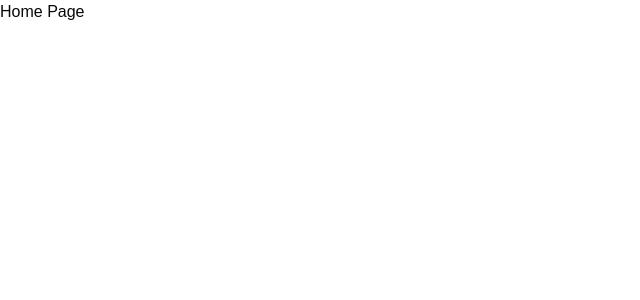
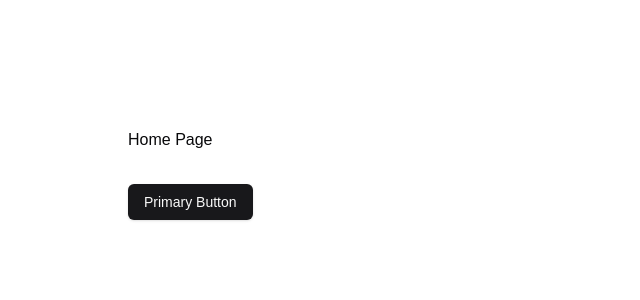
Before and after one commit to zahidshowrav/next-admin, a Next.js app: page / in a window 1280 px wide. Shown: the top 300 px of the page, without its empty margins (0-640 px from the left). Built offline with nearby package versions, Linux system fonts and the light colour scheme.

Commit message:
1. Added Shadcn button compontent and 2. Updated components.json and tsconfig.json files

```diff
--- a/package.json
+++ b/package.json
@@ -14,6 +14,7 @@
 		"prepare": "husky"
 	},
 	"dependencies": {
+		"@radix-ui/react-slot": "^1.1.0",
 		"class-variance-authority": "^0.7.1",
 		"clsx": "^2.1.1",
 		"lucide-react": "^0.462.0",
--- a/src/app/page.tsx
+++ b/src/app/page.tsx
@@ -1,4 +1,8 @@
+'use client';
+
 import { useEffect } from 'react';
+
+import { Button } from '@ui/button';
 
 const Home = () => {
 	const hello = (text: string) => {
@@ -13,7 +17,14 @@
 		hello('John Doe');
 	}, []);
 
-	return <div>Home Page</div>;
+	return (
+		<div className="p-32">
+			<h1>Home Page</h1>
+			<div className="mt-8">
+				<Button>Primary Button</Button>
+			</div>
+		</div>
+	);
 };
 
 export default Home;
--- /dev/null
+++ b/src/components/ui/button.tsx
@@ -0,0 +1,57 @@
+import * as React from 'react';
+import { Slot } from '@radix-ui/react-slot';
+import { cva, type VariantProps } from 'class-variance-authority';
+
+import { cn } from '@utils/helpers';
+
+const buttonVariants = cva(
+	'inline-flex items-center justify-center gap-2 whitespace-nowrap rounded-md text-sm font-medium transition-colors focus-visible:outline-none focus-visible:ring-1 focus-visible:ring-ring disabled:pointer-events-none disabled:opacity-50 [&_svg]:pointer-events-none [&_svg]:size-4 [&_svg]:shrink-0',
+	{
+		variants: {
+			variant: {
+				default:
+					'bg-primary text-primary-foreground shadow hover:bg-primary/90',
+				destructive:
+					'bg-destructive text-destructive-foreground shadow-sm hover:bg-destructive/90',
+				outline:
+					'border border-input bg-background shadow-sm hover:bg-accent hover:text-accent-foreground',
+				secondary:
+					'bg-secondary text-secondary-foreground shadow-sm hover:bg-secondary/80',
+				ghost: 'hover:bg-accent hover:text-accent-foreground',
+				link: 'text-primary underline-offset-4 hover:underline'
+			},
+			size: {
+				default: 'h-9 px-4 py-2',
+				sm: 'h-8 rounded-md px-3 text-xs',
+				lg: 'h-10 rounded-md px-8',
+				icon: 'h-9 w-9'
+			}
+		},
+		defaultVariants: {
+			variant: 'default',
+			size: 'default'
+		}
+	}
+);
+
+export interface ButtonProps
+	extends React.ButtonHTMLAttributes<HTMLButtonElement>,
+		VariantProps<typeof buttonVariants> {
+	asChild?: boolean;
+}
+
+const Button = React.forwardRef<HTMLButtonElement, ButtonProps>(
+	({ className, variant, size, asChild = false, ...props }, ref) => {
+		const Comp = asChild ? Slot : 'button';
+		return (
+			<Comp
+				className={cn(buttonVariants({ variant, size, className }))}
+				ref={ref}
+				{...props}
+			/>
+		);
+	}
+);
+Button.displayName = 'Button';
+
+export { Button, buttonVariants };
--- a/tsconfig.json
+++ b/tsconfig.json
@@ -30,6 +30,7 @@
 			"@utils/*": ["utils/*"],
 			"@constants/*": ["constants/*"],
 			"@hooks/*": ["hooks/*"],
+			"@lib/*": ["lib/*"],
 			"@contexts/*": ["contexts/*"]
 		}
 	},
```
Also changed, not shown: components.json, 1 other file (tests, documents, lock files or other folders).
